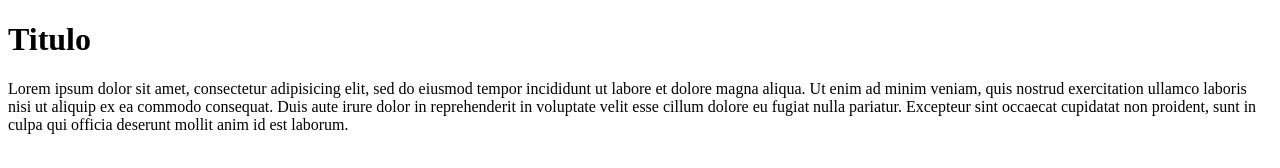
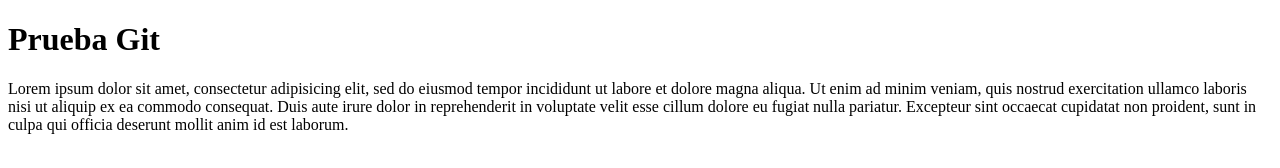
Before and after one commit to fedeheinemann/repoGit, a plain HTML site: page index.html in a window 1280 px wide. Drawn offline with Linux system fonts and the light colour scheme.

Commit message:
Modificacion h1

```diff
--- a/index.html
+++ b/index.html
@@ -6,7 +6,8 @@
     <title>Prueba de GIT</title>
   </head>
   <body>
-<h1>Titulo</h1>
+
+<h1>Prueba Git</h1>
 <p>Lorem ipsum dolor sit amet, consectetur adipisicing elit, sed do eiusmod tempor incididunt ut labore et dolore magna aliqua. Ut enim ad minim veniam, quis nostrud exercitation ullamco laboris nisi ut aliquip ex ea commodo consequat. Duis aute irure dolor in reprehenderit in voluptate velit esse cillum dolore eu fugiat nulla pariatur. Excepteur sint occaecat cupidatat non proident, sunt in culpa qui officia deserunt mollit anim id est laborum.</p>
   </body>
 </html>
```
